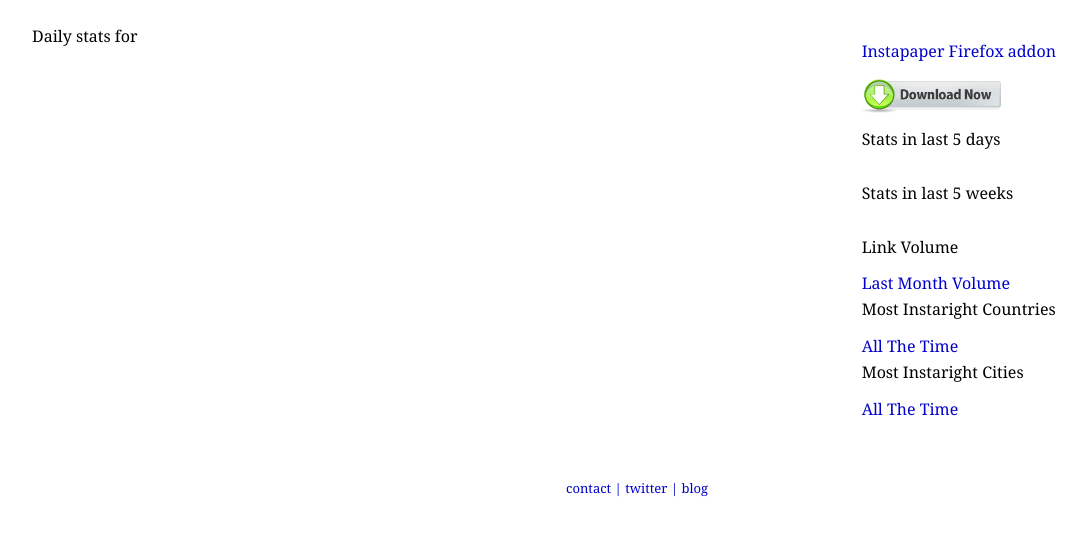
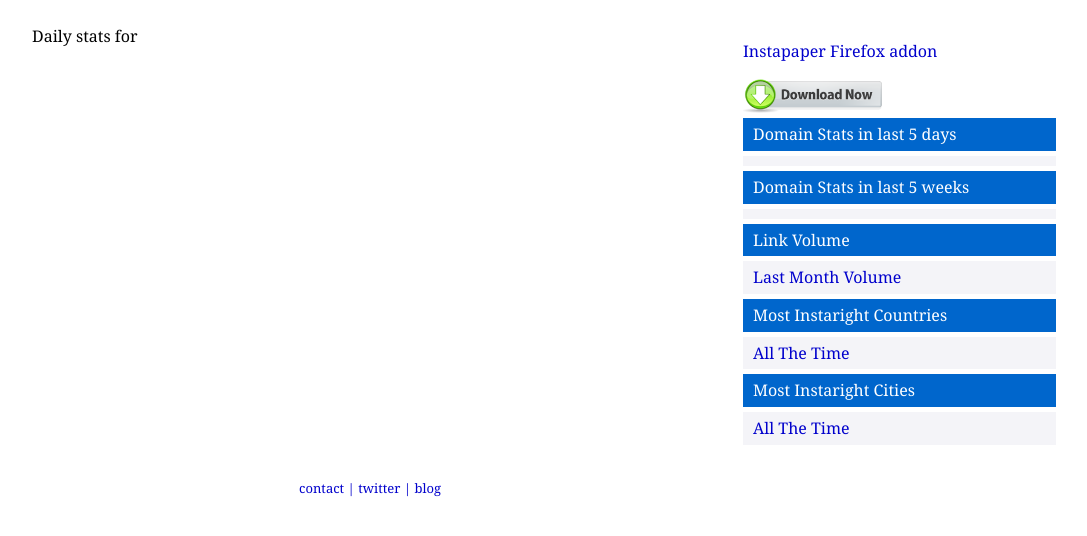
Before and after one commit to bojanbabic/Instaright, a Python web app: template backend/templates/stats.html in a window 1280 px wide. Shown: the part 16-552 px from the top of the page, without its empty margins (3-1090 px from the left). Run offline with Jinja, Linux system fonts and the light colour scheme; the template is opened without the code that fills it, so the values that code supplies are empty; some libraries are stand-ins or nearby versions.

Commit message:
dashboard improved

```diff
--- a/backend/static/blog.css
+++ b/backend/static/blog.css
@@ -163,6 +163,31 @@
   margin-top: 1em;
 }
 
+.menu_list {
+  margin: 0px;
+  padding: 0px;
+  width: 313px;
+}
+
+.menu_header {
+  padding: 5px 10px;
+  cursor: pointer;
+  position: relative;
+  background-color:#0066CC;
+  margin:1px;
+  color:#ffffff;
+}
+
+.menu_body {
+  padding: 5px 10px 5px;
+  background-color:#F4F4F8;
+}
+
+.menu_body_daily {
+  padding: 5px 10px 5px;
+  background-color:#F4F4F8;
+}
+
 #content p,
 #content li {
   line-height: 17pt;
--- a/backend/templates/stats.html
+++ b/backend/templates/stats.html
@@ -37,7 +37,8 @@
 </script>
 <script type="text/javascript" src="http://www.google.com/jsapi"></script>
 <script type="text/javascript">
-google.load('visualization', '1', {packages: ['imagechart']});
+	google.load('visualization', '1', {packages: ['imagechart']});
+	google.load('jquery', '1.4.2');
 </script>
 <script type="text/javascript">
 function drawVisualization(type, statsForDate) {
@@ -129,7 +130,7 @@
 
       google.setOnLoadCallback(drawVisualization);
       google.load(drawVisualization);
-    </script>
+</script>
 <script type="text/javascript">
 
   var _gaq = _gaq || [];
@@ -143,6 +144,17 @@
   })();
 
 </script>
+<script type="text/javascript">
+	$(document).ready(function()
+	{
+	$(".menu_body").hide();
+	$(".menu_body_daily").show();
+	$(".menu_header").click(function(){
+		$(this).next(".menu_body").slideToggle(100);
+		$(this).next(".menu_body_daily").slideToggle(100);
+	});
+	});
+</script>
 </head>
 
 <body>
@@ -153,41 +165,33 @@
 
 	<div id="sidebar">
 		<div class="section">
-			<div class="headline"><p><a href="https://addons.mozilla.org/en-US/firefox/addon/13317/" title="Instapaper firefox addon">Instapaper Firefox addon</a></p><a href="https://addons.mozilla.org/en-US/firefox/addon/13317/"><img src="static/images/install_now.png" style="width:139px" alt="Instapaper firefox addon"/></a></div>
-			<div class="headline"><p>Stats in last 5 days</p></div>
-			<table class="icons">
+			<div class="headline" style=" margin-bottom: 5px"><p><a href="https://addons.mozilla.org/en-US/firefox/addon/13317/" title="Instapaper firefox addon">Instapaper Firefox addon</a></p><a href="https://addons.mozilla.org/en-US/firefox/addon/13317/"><img src="static/images/install_now.png" style="width:139px" alt="Instapaper firefox addon"/></a></div>
+			<div class="menu_list">
+				<p class="menu_header" style=" margin-bottom: 5px;">Domain Stats in last 5 days</p>
+				<p class="menu_body_daily" style=" margin-bottom: 5px;">
 				{% for d in dailyStats %}
-				<tr style="height: 15px;">
-					<td><a href="#" onclick="drawVisualization(0, this.innerHTML);" >{{ d }}</a></td>
-				</tr>
-				{% endfor %}
-			</table>
-			<div class="headline"><p>Stats in last 5 weeks</p></div>
-			<table class="icons">
+					<a href="#" onclick="drawVisualization(0, this.innerHTML);" >{{ d }}</a><br>
+				{%endfor%}
+				</p>
+				<p class="menu_header" style="margin-bottom: 5px;">Domain Stats in last 5 weeks</p>
+				<p class="menu_body" style=" margin-bottom: 5px;">
 				{% for d in weeklyStats %}
-				<tr style="height: 15px;">
-					<td><a href="#" onclick="drawVisualization(1, this.innerHTML);" >{{ d }}</a></td>
-				</tr>
+						<a href="#" onclick="drawVisualization(1, this.innerHTML);" >{{ d }}</a><br>
 				{%endfor%}
-			</table>
-			<div class="headline"><p>Link Volume</p></div>
-			<table class="icons">
-				<tr>
-					<td><a href="#" onclick="drawVisualization(3);" >Last Month Volume</a></td>
-				</tr>
-			</table>
-			<div class="headline"><p>Most Instaright Countries</p></div>
-			<table class="icons">
-				<tr>
-					<td><a href="#" onclick="drawVisualization(4);" >All The Time</a></td>
-				</tr>
-			</table>
-			<div class="headline"><p>Most Instaright Cities</p></div>
-			<table class="icons">
-				<tr>
-					<td><a href="#" onclick="drawVisualization(5);" >All The Time</a></td>
-				</tr>
-			</table>
+				</p>
+				<p class="menu_header" style="margin-bottom: 5px;">Link Volume</p>
+				<p class="menu_body" style=" margin-bottom: 5px;">
+					<a href="#" onclick="drawVisualization(3);" >Last Month Volume</a>
+				</p>
+				<p class="menu_header" style="margin-bottom: 5px;">Most Instaright Countries</p>
+				<p class="menu_body" style=" margin-bottom: 5px;">
+					<a href="#" onclick="drawVisualization(4);" >All The Time</a>
+				</p>
+				<p class="menu_header" style="margin-bottom: 5px;">Most Instaright Cities</p>
+				<p class="menu_body" style=" margin-bottom: 5px;">
+					<a href="#" onclick="drawVisualization(5);" >All The Time</a>
+				</p>
+			</div>
 		</div>
 	</div>
 
```
Also changed, not shown: backend/visualization.py (+11 -0 lines).
